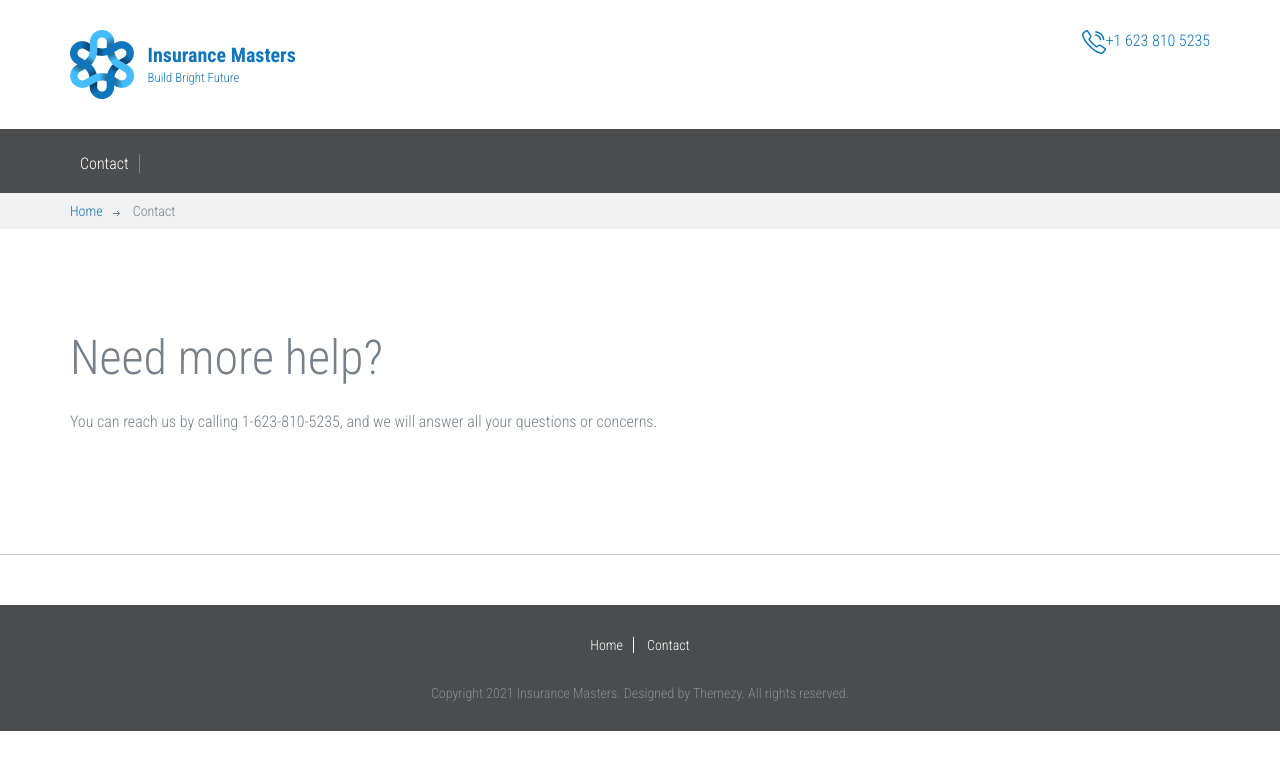
After one commit to mrtyson93/insurancemasters, a Flask app: page /contact in a window 1280 px wide. The commit adds this page. Shown: the top 770 px of the page. Run offline with Flask 2, Linux system fonts and the light colour scheme.

Commit message:
add the contact us page
This is just a page with a phone number. We will expand it to allow form submission with email support in the sprint 3.

```diff
--- a/app/app.py
+++ b/app/app.py
@@ -1,10 +1,11 @@
 from dotenv import load_dotenv
 from flask import Flask, render_template
 import os
-# from python_logic.quoteYou import quoteyou
+from python_logic.quoteYou import quoteyou
 from python_logic.quoteBusiness import quotebusiness
 from python_logic.about import about
 from python_logic.result import result
+from python_logic.contact import contact
 
 # Load environment
 load_dotenv('.env')
@@ -17,6 +18,7 @@ app.register_blueprint(quoteyou)
 app.register_blueprint(quotebusiness)
 # app.register_blueprint(about)
 app.register_blueprint(result)
+app.register_blueprint(contact)
 
 
 @app.route('/')
--- /dev/null
+++ b/app/python_logic/contact.py
@@ -0,0 +1,10 @@
+from flask import Blueprint, render_template
+
+contact = Blueprint(
+    'contact', __name__, template_folder='templates')
+
+
+@contact.route("/contact")
+def contact_load():
+
+    return render_template('contact.html')
--- /dev/null
+++ b/app/templates/contact.html
@@ -0,0 +1,22 @@
+{% extends "layout.html" %}
+
+{% block content %}
+<div class="breadcrumbs">
+					<div class="container">
+						<a href="./index">Home</a>
+						<span>Contact</span>
+					</div>
+				</div>
+
+				<div class="page">
+					<div class="fullwidth-block">
+						<div class="container">
+							<h1 class="entry-title">Need more help?</h1>
+							<p>You can reach us by calling 1-623-810-5235, and we will answer all your questions or concerns.</p>
+
+						</div> <!-- .container -->
+					</div> <!-- .fullwidth-block -->
+
+				</div>
+
+{% endblock %}
--- a/app/templates/layout.html
+++ b/app/templates/layout.html
@@ -91,7 +91,7 @@
               </button>
               <ul class="menu">
                 <!-- <li class="menu-item"><a href="/about">About us</a></li> -->
-                <li class="menu-item"><a href="#">Contact</a></li>
+                <li class="menu-item"><a href="/contact">Contact</a></li>
               </ul>
               <!-- .menu -->
             </div>
@@ -112,7 +112,7 @@
             <nav class="footer-navigation">
               <a href="./index">Home</a>
               <!-- <a href="./about">About us</a> -->
-              <a href="#">Contact</a>
+              <a href="/contact">Contact</a>
             </nav>
 
             <div class="colophon">
```
